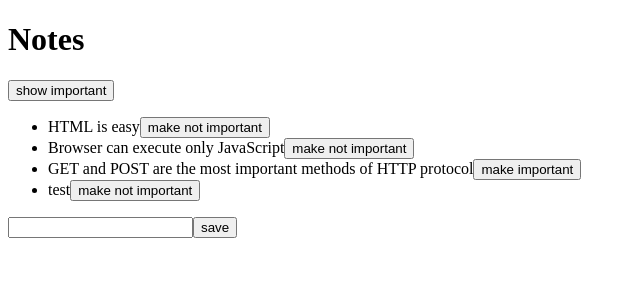
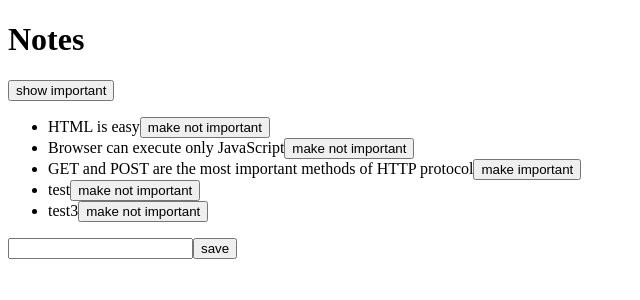
Before and after one commit to eric-g/react_tutorial, a React (Vite) app: page / in a window 1280 px wide. Shown: the top 300 px of the page, without its empty margins (0-640 px from the left). Built offline with nearby package versions, Linux system fonts and the light colour scheme; data requests are answered from the project's data file.

Commit message:
Notes updates

```diff
--- a/db.json
+++ b/db.json
@@ -19,6 +19,11 @@
       "content": "test",
       "important": true,
       "id": 4
+    },
+    {
+      "content": "test3",
+      "important": true,
+      "id": 5
     }
   ]
 }
--- a/src/App.jsx
+++ b/src/App.jsx
@@ -39,10 +39,14 @@ const App = () => {
     const changedNote = { ...note, important: !note.important }
 
     noteService
-    .update(id, changedNote)
-    .then(response => {
-      setNotes(notes.map(n => n.id === id ? response.data : n))
-    })
+      .update(id, changedNote)
+      .then((returnedNote) => {
+        setNotes(notes.map((note) => (note.id !== id ? note : returnedNote)))
+      })
+      .catch((error) => {
+        alert(`the note '${note.content}' was already deleted from server`)
+        setNotes(notes.filter((n) => n.id !== id))
+      })
   }
 
   const notesToShow = showAll ? notes : notes.filter((note) => note.important)
--- a/src/services/notes.js
+++ b/src/services/notes.js
@@ -12,11 +12,8 @@ const create = newObject => {
 }
 
 const update = (id, newObject) => {
-  return axios.put(`${baseUrl}/${id}`, newObject)
+    const response = axios.put(`${baseUrl}/${id}`, newObject)
+    return response.then(response => response.data)
 }
 
-export default {
-  getAll: getAll,
-  create: create,
-  update: update
-}
+export default { getAll, create, update }
```
